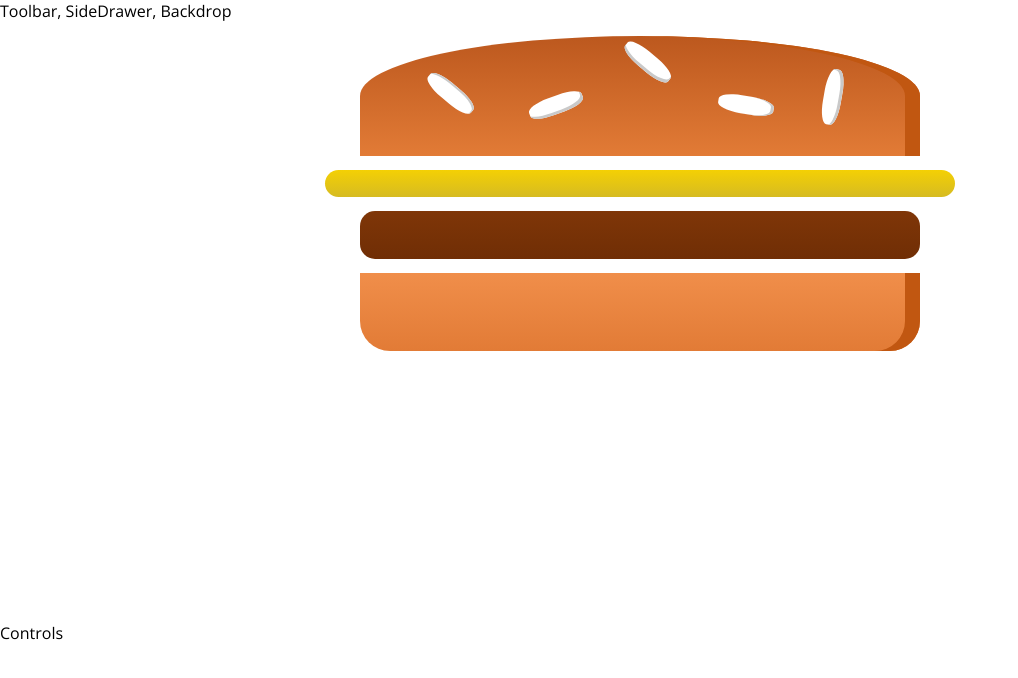
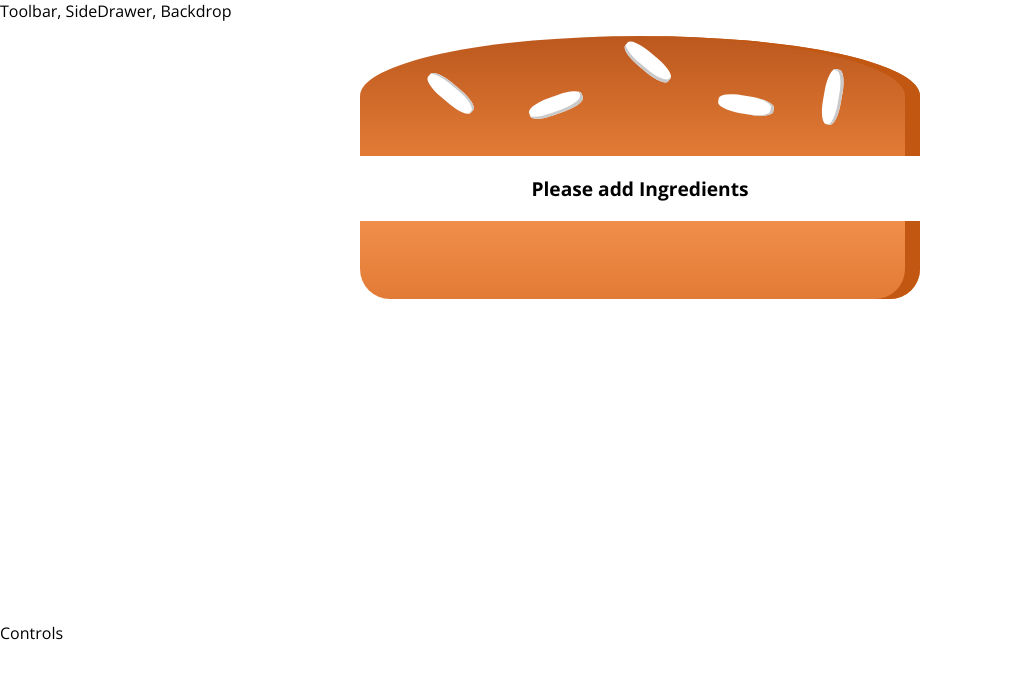
Before and after one commit to maveras/react_hamburger, a React app: page / in a window 1280 px wide. Shown: the top 678 px of the page, without its empty margins (0-1018 px from the left). Built offline with nearby package versions, Linux system fonts and the light colour scheme.

Commit message:
added ingredient state and ingredientes logic to show ingredients compo

```diff
--- a/src/components/Burger/Burger.js
+++ b/src/components/Burger/Burger.js
@@ -2,12 +2,29 @@ import React from 'react'
 import classes from './Burger.css'
 import BurgerIngridient from './BurgerIngredient/BurgerIngredient'
 const burger = (props) => {
+  let transformedIngredients = Object.keys(props.ingredients)
+    .map(igKey => {
+      return [...Array(props.ingredients[igKey])].map((_, i) => {
+        return <BurgerIngridient key={igKey + i} type={igKey}/>
+      })
+    })
+    .reduce((arr, act) => {
+      return arr.concat(act)
+    }, [])
+    if (transformedIngredients.length === 0) {
+      transformedIngredients = <p>Please add Ingredients</p>
+    }
   return (
     <div className={classes.Burger}>
       <BurgerIngridient type='bread-top'></BurgerIngridient>
+      {
+        transformedIngredients
+      }
+      <BurgerIngridient type='bread-bottom'></BurgerIngridient>
+      {/* <BurgerIngridient type='bread-top'></BurgerIngridient>
       <BurgerIngridient type='cheese'></BurgerIngridient>
       <BurgerIngridient type='meat'></BurgerIngridient>
-      <BurgerIngridient type='bread-bottom'></BurgerIngridient>
+      <BurgerIngridient type='bread-bottom'></BurgerIngridient> */}
     </div>
   )
 }
--- a/src/components/Burger/BurgerIngredient/BurgerIngredient.js
+++ b/src/components/Burger/BurgerIngredient/BurgerIngredient.js
@@ -38,7 +38,6 @@ class BurgerIngredient extends Component {
         break
       default:
     }
-    console.log('el ingrediente', ingredient)
     return ingredient
   }
 }
--- a/src/containers/BurgerBuilder.js
+++ b/src/containers/BurgerBuilder.js
@@ -1,10 +1,18 @@
 import React, {Component, Fragment} from 'react'
 import Burger from '../components/Burger/Burger'
 class BurgerBuilder extends Component {
+  state = {
+    ingredients: {
+      salad: 0,
+      bacon: 0,
+      chesse: 0,
+      meat: 0
+    }
+  }
   render () {
     return (
       <Fragment>
-        <Burger></Burger>
+        <Burger ingredients={this.state.ingredients}></Burger>
         <div>Controls</div>
       </Fragment>
     )
```
